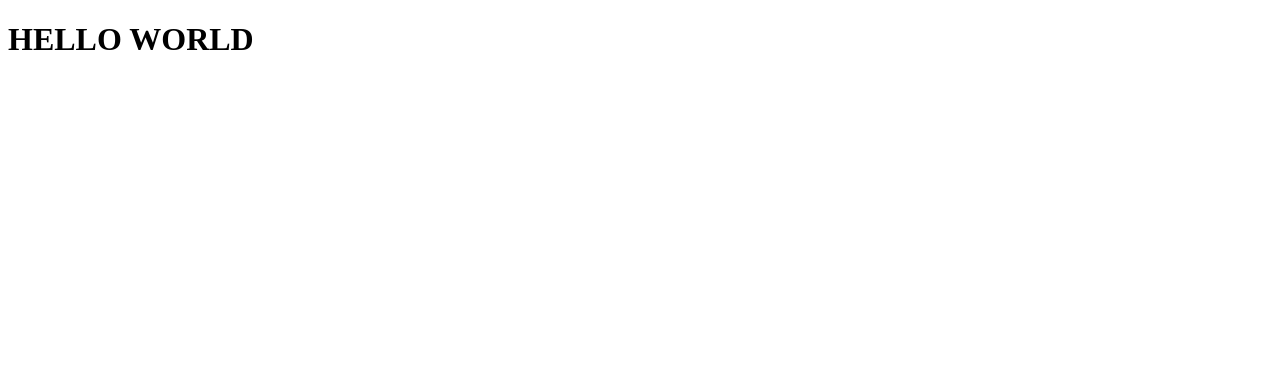
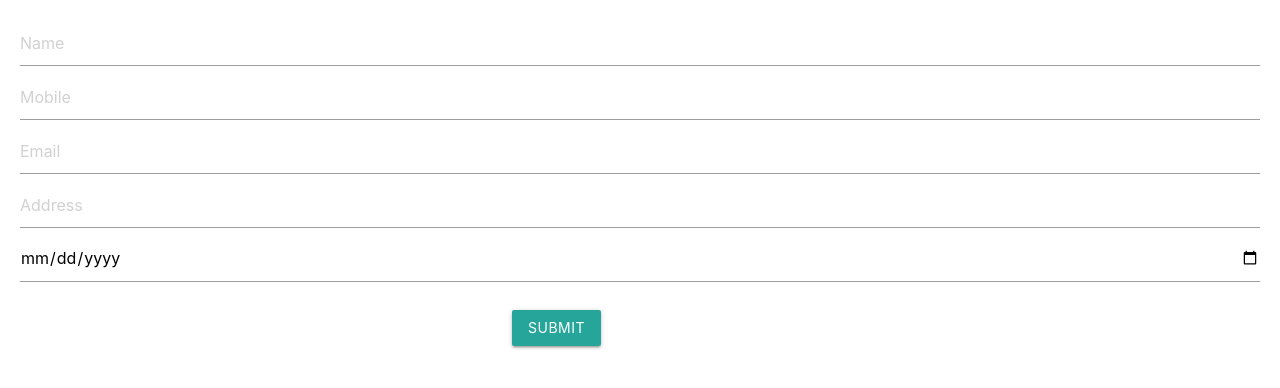
Before and after one commit to KETAN986/publicrepo, a plain HTML site: page index.html in a window 1280 px wide. Drawn offline with nearby package versions, Linux system fonts and the light colour scheme.

Commit message:
new changes

```diff
--- a/index.html
+++ b/index.html
@@ -3,9 +3,38 @@
 <head>
     <meta charset="UTF-8">
     <meta name="viewport" content="width=device-width, initial-scale=1.0">
-    <title>Testwebsite</title>
+    <title>Form</title>
+
+    <link rel="stylesheet" href="https://cdnjs.cloudflare.com/ajax/libs/materialize/1.0.0/css/materialize.min.css">
+    <script src="https://cdnjs.cloudflare.com/ajax/libs/materialize/1.0.0/js/materialize.min.js"></script>
+    <link href="https://fonts.googleapis.com/icon?family=Material+Icons" rel="stylesheet">
+
 </head>
 <body>
-    <h1>HELLO WORLD</h1>
+    <form id=f style="margin: 20px;">
+        <input type="text" name="name" placeholder="Name">
+        <input type="text" name="mobile" placeholder="Mobile">
+        <input type="email" name="email" placeholder="Email">
+        <input type="text" name="address" placeholder="Address">
+        <input type="date" name="date" placeholder="Date">
+    </form>
+    <button class="btn center" type="submit" style="margin-left:40%" onclick="call()">Submit</button>
+
 </body>
+<script>
+    v = document.getElementById('f')
+    options = {method:'POST',headers:{'Content-Type':"application/json"},body:null}
+
+    function call(){
+        json = {}
+        for (const i of v) {
+            json[i.name] = i.value
+        }
+        console.log(json)
+        options.body = JSON.stringify(json)
+        fetch('https://test.vket.in/api/form',options)
+        M.toast({html: 'From Submitted'})
+        v.reset()
+    }
+</script>
 </html>
```
